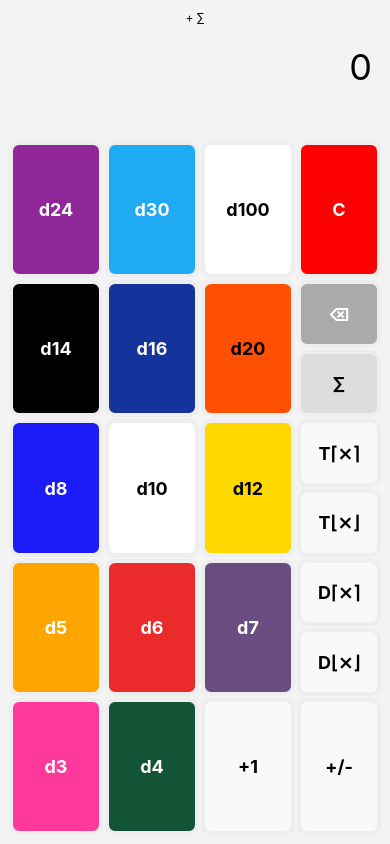
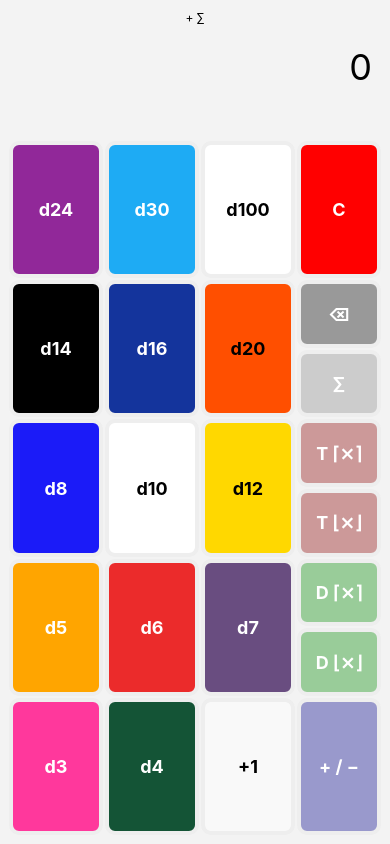
Before and after one commit to jonthysell/Diceriffic, a React Native app: screen / in a window 390 px wide. Built offline with nearby package versions, Linux system fonts and the light colour scheme.

Commit message:
Improve default colors

```diff
--- a/components/CalcView.tsx
+++ b/components/CalcView.tsx
@@ -49,10 +49,16 @@ interface CalcViewProps {
 }
 
 function CalcView(props: CalcViewProps) {
-  const [modeText, setModeText] = useState("+ ∑");
-  const [resultText, setResultText] = useState("0");
+  const [modeText, setModeText] = useState(
+    `+ ${props.calculator.CurrentRollType}`,
+  );
+  const [resultText, setResultText] = useState(
+    props.calculator.GetResultString(),
+  );
   const [equationText, setEquationText] = useState(" ");
-  const [modifierText, setModifierText] = useState("+");
+  const [modifierText, setModifierText] = useState(
+    props.calculator.CurrentSign >= 0 ? "+" : "−",
+  );
 
   const wrap = (f: () => void) => {
     f();
@@ -61,7 +67,7 @@ function CalcView(props: CalcViewProps) {
     );
     setResultText(props.calculator.GetResultString());
     setEquationText(props.calculator.GetEquationString());
-    setModifierText(props.calculator.CurrentSign >= 0 ? "+" : "-");
+    setModifierText(props.calculator.CurrentSign >= 0 ? "+" : "−");
   };
 
   return (
@@ -125,14 +131,14 @@ function CalcView(props: CalcViewProps) {
         <View style={styles.modeColumn}>
           <CalcButton
             text="⌫"
-            style={{ backgroundColor: "#aaaaaa" }}
+            style={{ backgroundColor: "#999999" }}
             textStyle={{ color: "#ffffff" }}
             onPress={() => wrap(() => props.calculator.Delete())}
           />
           <CalcButton
             text={RollType.Sum}
-            style={{ backgroundColor: "#dddddd" }}
-            textStyle={{ color: "#000000" }}
+            style={{ backgroundColor: "#cccccc" }}
+            textStyle={{ color: "#ffffff" }}
             onPress={() =>
               wrap(() => (props.calculator.CurrentRollType = RollType.Sum))
             }
@@ -161,6 +167,8 @@ function CalcView(props: CalcViewProps) {
         <View style={styles.modeColumn}>
           <CalcButton
             text={RollType.TakeHighest}
+            style={{ backgroundColor: "#cc9999" }}
+            textStyle={{ color: "#ffffff" }}
             onPress={() =>
               wrap(
                 () => (props.calculator.CurrentRollType = RollType.TakeHighest),
@@ -169,6 +177,8 @@ function CalcView(props: CalcViewProps) {
           />
           <CalcButton
             text={RollType.TakeLowest}
+            style={{ backgroundColor: "#cc9999" }}
+            textStyle={{ color: "#ffffff" }}
             onPress={() =>
               wrap(
                 () => (props.calculator.CurrentRollType = RollType.TakeLowest),
@@ -199,6 +209,8 @@ function CalcView(props: CalcViewProps) {
         <View style={styles.modeColumn}>
           <CalcButton
             text={RollType.SumDropHighest}
+            style={{ backgroundColor: "#99cc99" }}
+            textStyle={{ color: "#ffffff" }}
             onPress={() =>
               wrap(
                 () =>
@@ -208,6 +220,8 @@ function CalcView(props: CalcViewProps) {
           />
           <CalcButton
             text={RollType.SumDropLowest}
+            style={{ backgroundColor: "#99cc99" }}
+            textStyle={{ color: "#ffffff" }}
             onPress={() =>
               wrap(
                 () =>
@@ -236,7 +250,9 @@ function CalcView(props: CalcViewProps) {
         />
         <View style={styles.modeColumn}>
           <CalcButton
-            text="+/-"
+            text="+ / −"
+            style={{ backgroundColor: "#9999cc" }}
+            textStyle={{ color: "#ffffff" }}
             onPress={() => wrap(() => props.calculator.ToggleSign())}
           />
         </View>
--- a/model/DieRollEquationPart.ts
+++ b/model/DieRollEquationPart.ts
@@ -70,7 +70,7 @@ class DieRollEquationPart extends EquationPart {
   }
 
   override GetPartString(): string {
-    return `${this._sign >= 0 ? "+" : "-"}${this._values.length}d${dieValue(this.DieType)}`;
+    return `${this._sign >= 0 ? "+" : "−"}${this._values.length}d${dieValue(this.DieType)}`;
   }
 
   override Equals(other: EquationPart): boolean {
--- a/model/Equation.ts
+++ b/model/Equation.ts
@@ -60,7 +60,7 @@ class Equation {
   GetResultString(): string {
     let total = 0;
     this.GetPartTotals().forEach((t) => (total += t));
-    return total.toString();
+    return total.toString().replace("-", "−");
   }
 }
 
--- a/model/EquationPart.ts
+++ b/model/EquationPart.ts
@@ -48,7 +48,7 @@ class EquationPart {
   }
 
   GetTotalString(): string {
-    return `${this._sign >= 0 ? "+" : ""}${this.GetTotal()}`;
+    return `${this._sign >= 0 ? "+" : "−"}${Math.abs(this.GetTotal())}`;
   }
 
   Equals(other: EquationPart): boolean {
```
Also changed, not shown: model/RollType.ts (+4 -4 lines).
